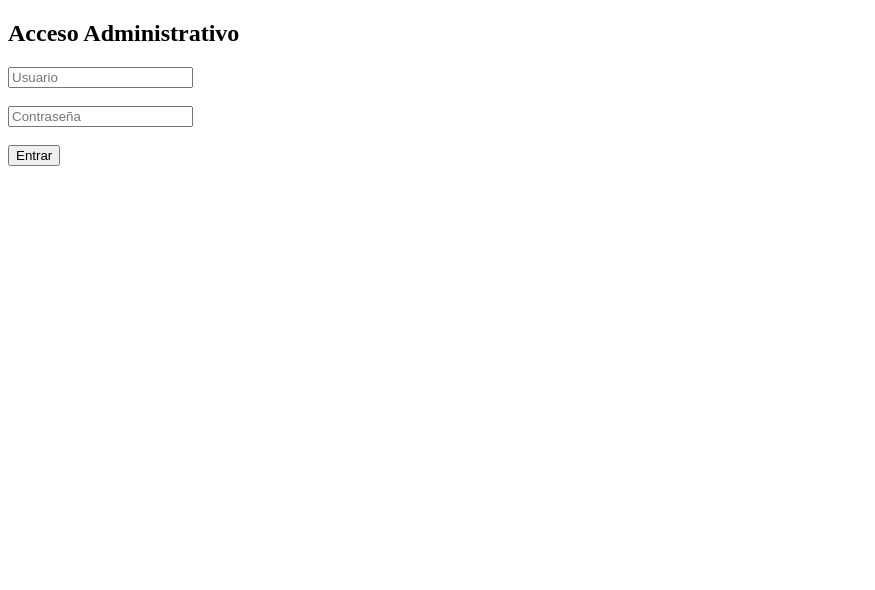
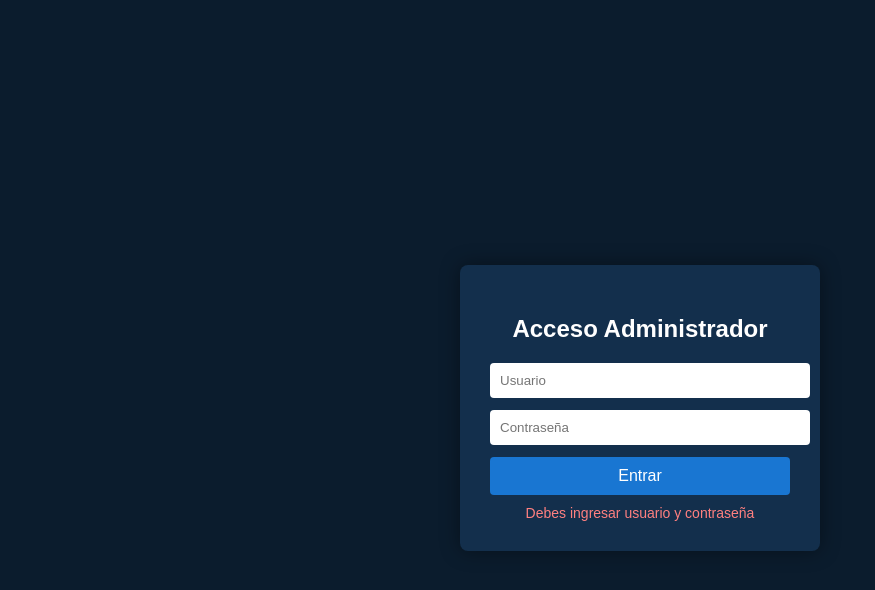
Before and after one commit to tcnitsug-maker/indautor-chatbot, a website: page public/admin-login.html in a window 1280 px wide. Both pictures are taken after a click on the button "Entrar". Shown: the whole page, without its empty margins (0-875 px from the left). Drawn offline with Linux system fonts and the light colour scheme.

Commit message:
Update admin-login.html

```diff
--- a/public/admin-login.html
+++ b/public/admin-login.html
@@ -2,22 +2,91 @@
 <html lang="es">
 <head>
   <meta charset="UTF-8" />
-  <title>Login Admin INDARELÍN</title>
+  <title>Login Administrador</title>
+  <meta name="viewport" content="width=device-width, initial-scale=1" />
+
+  <style>
+    body {
+      font-family: Arial, sans-serif;
+      background: #0b1c2d;
+      color: #fff;
+      display: flex;
+      align-items: center;
+      justify-content: center;
+      height: 100vh;
+    }
+
+    .login-box {
+      background: #132f4c;
+      padding: 30px;
+      border-radius: 8px;
+      width: 300px;
+      box-shadow: 0 0 20px rgba(0,0,0,0.4);
+    }
+
+    h2 {
+      text-align: center;
+      margin-bottom: 20px;
+    }
+
+    input {
+      width: 100%;
+      padding: 10px;
+      margin-bottom: 12px;
+      border: none;
+      border-radius: 4px;
+    }
+
+    button {
+      width: 100%;
+      padding: 10px;
+      background: #1976d2;
+      color: #fff;
+      border: none;
+      border-radius: 4px;
+      cursor: pointer;
+      font-size: 16px;
+    }
+
+    button:hover {
+      background: #1565c0;
+    }
+
+    #error {
+      margin-top: 10px;
+      color: #ff8080;
+      text-align: center;
+      font-size: 14px;
+    }
+  </style>
 </head>
 <body>
-  <h2>Acceso Administrativo</h2>
 
-  <input id="user" placeholder="Usuario" />
-  <br /><br />
-  <input id="pass" type="password" placeholder="Contraseña" />
-  <br /><br />
+  <div class="login-box">
+    <h2>Acceso Administrador</h2>
+
+    <input type="text" id="username" placeholder="Usuario" />
+    <input type="password" id="password" placeholder="Contraseña" />
+
     <button onclick="login()">Entrar</button>
+
+    <div id="error"></div>
+  </div>
 
   <script>
     async function login() {
-  const username = document.getElementById("username").value;
-  const password = document.getElementById("password").value;
+      const username = document.getElementById("username").value.trim();
+      const password = document.getElementById("password").value.trim();
+      const errorBox = document.getElementById("error");
 
+      errorBox.innerText = "";
+
+      if (!username || !password) {
+        errorBox.innerText = "Debes ingresar usuario y contraseña";
+        return;
+      }
+
+      try {
         const res = await fetch("/admin-auth/login", {
           method: "POST",
           headers: { "Content-Type": "application/json" },
@@ -27,18 +96,21 @@
         const data = await res.json();
 
         if (!res.ok || !data.token) {
-    document.getElementById("error").innerText =
-      data.error || "Error de login";
+          errorBox.innerText = data.error || "Credenciales incorrectas";
           return;
         }
 
-  // ✅ Guardar token
+        // ✅ Guardar sesión
         localStorage.setItem("admin_token", data.token);
         localStorage.setItem("admin_user", data.username);
         localStorage.setItem("admin_role", data.role);
 
         // 👉 Ir al panel
-  window.location.href = "/admin.html";
+        window.location.replace("/admin.html");
+
+      } catch (err) {
+        errorBox.innerText = "Error de conexión con el servidor";
+      }
     }
   </script>
 
```
Lines whose indentation alone changed are shown as unchanged.
